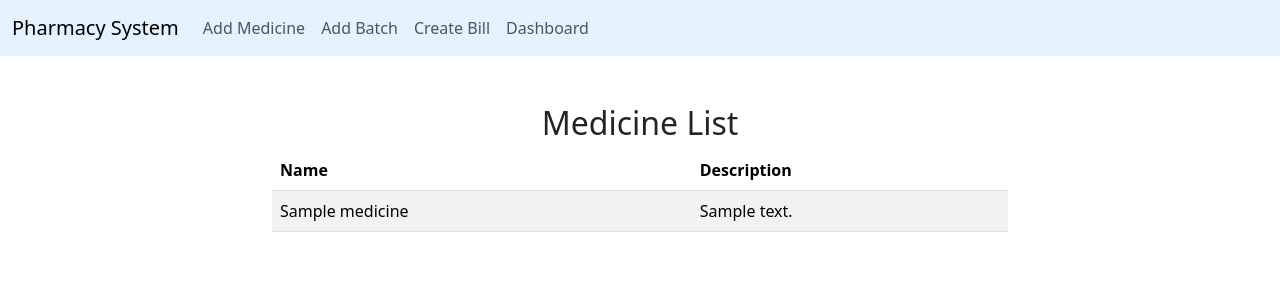
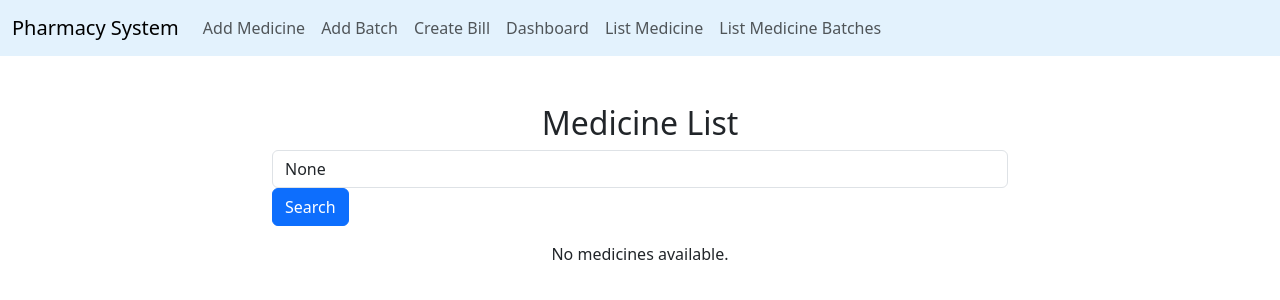
Before and after one commit to Pristine-Mind/lab-management-system, a Django app: a page that uses medicine/templates/base.html in a window 1280 px wide. Shown: the top 300 px of the page. Run offline with Django 4.2, Linux system fonts and the light colour scheme; tables that the repository leaves empty hold one stand-in row (values such as "Sample post").

Commit message:
Add pagination and search for medicine list

```diff
--- a/medicine/forms.py
+++ b/medicine/forms.py
@@ -5,7 +5,7 @@
 class MedicineForm(forms.ModelForm):
     class Meta:
         model = Medicine
-        fields = ["name", "description", "price"]
+        fields = ["name", "description", "price", "medicine_type"]
 
 
 class BatchForm(forms.ModelForm):
--- a/medicine/models.py
+++ b/medicine/models.py
@@ -3,9 +3,21 @@
 
 
 class Medicine(models.Model):
+    class MedicineType(models.TextChoices):
+        SURGICAL = 'surgical', 'Surgical'
+        TABLET = 'tablet', 'Tablet'
+        SYRUP = 'syrup', 'Suryp'
+        OINTMENT = 'ointment', 'Ointment'
+
     name = models.CharField(max_length=200)
     description = models.TextField(blank=True, null=True)
     price = models.DecimalField(max_digits=10, decimal_places=2, blank=True, null=True)
+    medicine_type = models.CharField(
+        verbose_name='Medicine Type',
+        max_length=100,
+        choices=MedicineType.choices,
+        default=MedicineType.TABLET
+    )
 
     def __str__(self):
         return self.name
--- a/medicine/templates/base.html
+++ b/medicine/templates/base.html
@@ -17,6 +17,8 @@
                     <li class="nav-item"><a class="nav-link" href="{% url 'add_batch' %}">Add Batch</a></li>
                     <li class="nav-item"><a class="nav-link" href="{% url 'create_bill' %}">Create Bill</a></li>
                     <li class="nav-item"><a class="nav-link" href="{% url 'stock_dashboard' %}">Dashboard</a></li>
+                    <li class="nav-item"><a class="nav-link" href="{% url 'medicine_list'%}">List Medicine</a></li>
+                    <li class="nav-item"><a class="nav-link" href="{% url 'batch_list'%}">List Medicine Batches</a></li>
 
                 </ul>
             </div>
--- a/medicine/templates/medicine/medicine_list.html
+++ b/medicine/templates/medicine/medicine_list.html
@@ -6,22 +6,64 @@
 <div class="row">
     <div class="col-md-8 offset-md-2">
         <h2 class="text-center">Medicine List</h2>
-        <table class="table table-striped">
+
+        <!-- Search Form -->
+        <form method="GET" action="{% url 'medicine_list' %}" class="form-inline mb-3">
+            <input type="text" name="q" class="form-control mr-sm-2" placeholder="Search for medicine"
+                   value="{{ query }}">
+            <button type="submit" class="btn btn-primary">Search</button>
+        </form>
+
+        {% if page_obj %}
+        <table class="table table-hover">
             <thead>
                 <tr>
                     <th>Name</th>
                     <th>Description</th>
+                    <th>Price</th>
+                    <th>Type</th>
                 </tr>
             </thead>
             <tbody>
-                {% for medicine in medicines %}
+                {% for medicine in page_obj %}
                 <tr>
                     <td>{{ medicine.name }}</td>
                     <td>{{ medicine.description }}</td>
+                    <td>{{ medicine.price }}</td>
+                    <td>{{ medicine.medicine_type }}</td>
                 </tr>
                 {% endfor %}
             </tbody>
         </table>
+
+        <nav aria-label="Page navigation">
+            <ul class="pagination justify-content-center">
+                {% if page_obj.has_previous %}
+                <li class="page-item">
+                    <a class="page-link" href="?q={{ query }}&page={{ page_obj.previous_page_number }}" aria-label="Previous">
+                        <span aria-hidden="true">&laquo;</span>
+                    </a>
+                </li>
+                {% endif %}
+
+                {% for num in page_obj.paginator.page_range %}
+                <li class="page-item {% if page_obj.number == num %}active{% endif %}">
+                    <a class="page-link" href="?q={{ query }}&page={{ num }}">{{ num }}</a>
+                </li>
+                {% endfor %}
+
+                {% if page_obj.has_next %}
+                <li class="page-item">
+                    <a class="page-link" href="?q={{ query }}&page={{ page_obj.next_page_number }}" aria-label="Next">
+                        <span aria-hidden="true">&raquo;</span>
+                    </a>
+                </li>
+                {% endif %}
+            </ul>
+        </nav>
+        {% else %}
+        <p class="text-center">No medicines available.</p>
+        {% endif %}
     </div>
 </div>
 {% endblock %}
--- a/medicine/views.py
+++ b/medicine/views.py
@@ -6,6 +6,8 @@
 from django.template.loader import get_template
 from django.db import models
 from django.shortcuts import render, redirect, get_object_or_404
+from django.core.paginator import Paginator
+from django.db.models import Q
 
 from .models import (
     Batch,
@@ -19,7 +21,6 @@
     BillForm,
     ReplenishStockForm,
 )
-from .templatetags.medicine_extras import multiply
 
 
 # View to add medicine
@@ -142,8 +143,19 @@
 
 
 def medicine_list(request):
-    medicines = Medicine.objects.all()
-    return render(request, "medicine/medicine_list.html", {"medicines": medicines})
+    query = request.GET.get('q')
+    if query:
+        medicines = Medicine.objects.filter(
+            Q(name__icontains=query)
+        )
+    else:
+        medicines = Medicine.objects.all()
+
+    paginator = Paginator(medicines, 10)  # Show 10 medicines per page
+    page_number = request.GET.get('page')
+    page_obj = paginator.get_page(page_number)
+
+    return render(request, "medicine/medicine_list.html", {"page_obj": page_obj, "query": query})
 
 
 def batch_list(request):
```
Also changed, not shown: medicine/management/commands/load_medicine_data.py (added, +68 -0 lines), medicine/management/commands/__init__.py (added), medicine/migrations/0004_medicine_medicine_type.py (added).
